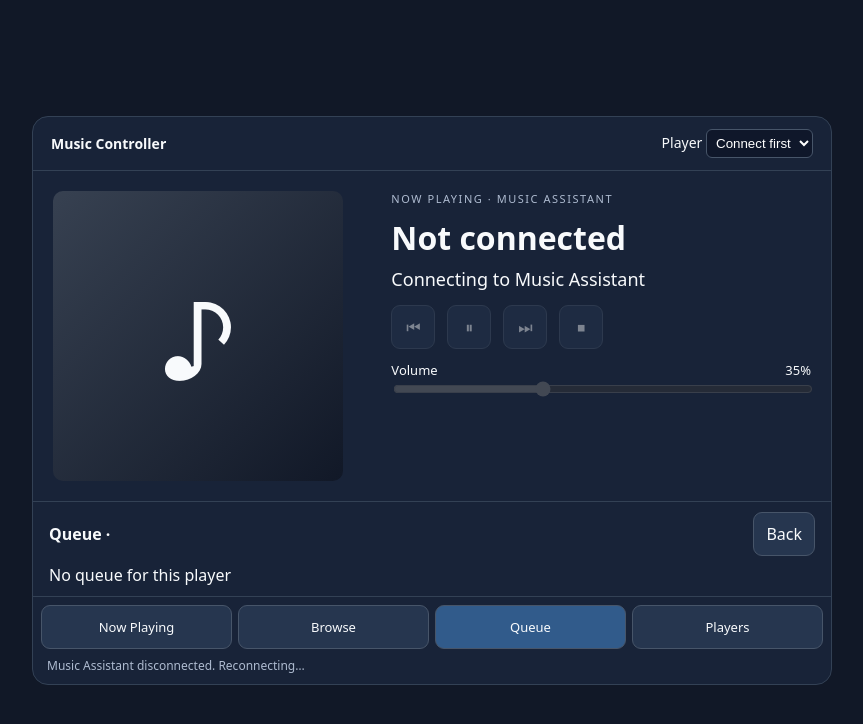
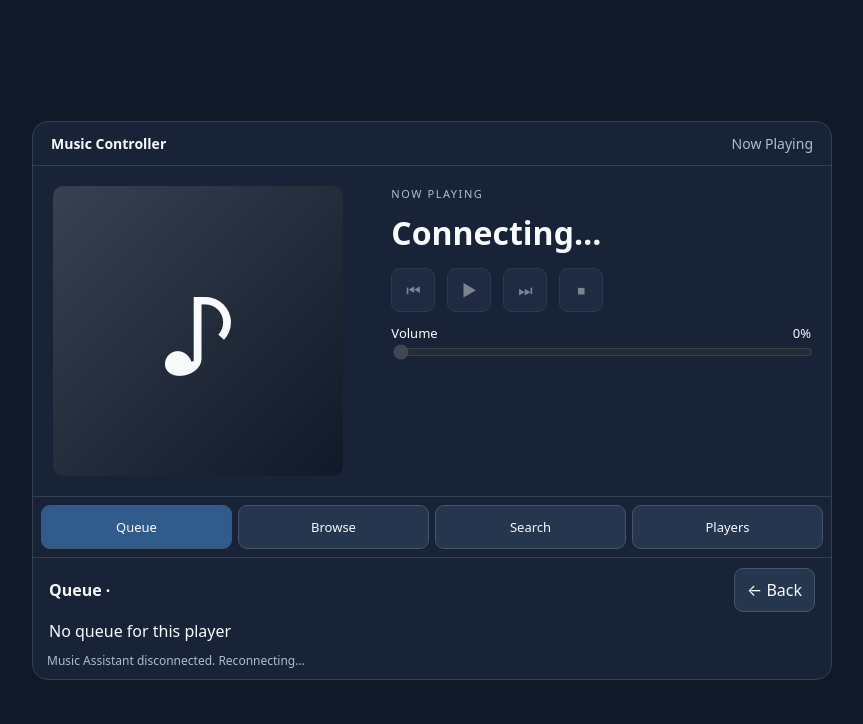
Before and after one commit to lewiskingy/music-controller, a plain HTML site: page prototype/index.html in a window 1280 px wide. Both pictures are taken after a click on the button "Queue". Shown: the whole page, without its empty margins (208-1071 px from the left). Drawn offline with Linux system fonts and the light colour scheme.

Commit message:
Use fixed single-focus 800x480 controller layout

```diff
--- a/prototype/index.html
+++ b/prototype/index.html
@@ -2,42 +2,63 @@
 <html lang="en">
 <head>
 <meta charset="utf-8">
-  <meta name="viewport" content="width=device-width, initial-scale=1">
-  <title>Music Controller · Prototype</title>
+<meta name="viewport" content="width=device-width,initial-scale=1,viewport-fit=cover">
+<title>Music Controller</title>
 <link rel="stylesheet" href="./styles.css">
 <script type="module" src="./app.js"></script>
 </head>
 <body>
-  <main class="device" aria-label="Music controller prototype">
-    <header class="topbar"><strong>Music Controller</strong><label for="player">Player <select id="player"><option value="">Connect first</option></select></label></header>
-    <section class="screen">
-      <div id="art" class="art" aria-label="Placeholder album artwork"><span>♪</span></div>
+<main class="device" aria-label="Music Controller">
+  <header class="topbar">
+    <strong>Music Controller</strong>
+    <span id="screen-label">Now Playing</span>
+    <button id="home" type="button" hidden aria-label="Back to Now Playing">← Now Playing</button>
+  </header>
+  <section id="now-playing" class="view" aria-label="Now Playing">
+    <div class="screen">
+      <div id="art" class="art" aria-label="Album artwork">♪</div>
       <div class="details">
-        <p class="eyebrow">NOW PLAYING · MUSIC ASSISTANT</p>
-        <h1 id="track">Not connected</h1>
-        <p id="artist">Connecting to Music Assistant</p>
-        <p id="album"></p>
+        <p class="eyebrow">NOW PLAYING</p>
+        <h1 id="track">Connecting…</h1>
+        <p id="artist"></p><p id="album"></p>
         <div class="transport">
-          <button id="prev" type="button" disabled aria-label="Previous track">⏮</button>
-          <button id="toggle" type="button" disabled aria-label="Pause">⏸</button>
-          <button id="next" type="button" disabled aria-label="Next track">⏭</button><button id="stop" type="button" disabled aria-label="Stop">⏹</button>
+          <button id="prev" disabled aria-label="Previous">⏮</button>
+          <button id="toggle" disabled aria-label="Play or pause">▶</button>
+          <button id="next" disabled aria-label="Next">⏭</button>
+          <button id="stop" disabled aria-label="Stop">⏹</button>
         </div>
-        <label class="volume" for="volume">Volume <output id="volumeValue">35%</output></label>
-        <input id="volume" type="range" min="0" max="100" value="35" disabled>
+        <label class="volume" for="volume">Volume <output id="volumeValue">0%</output></label>
+        <input id="volume" type="range" min="0" max="100" value="0" disabled>
       </div>
+    </div>
+    <nav class="home-actions" aria-label="Open a screen">
+      <button data-view="Queue">Queue</button>
+      <button data-view="Browse">Browse</button>
+      <button data-view="Search">Search</button>
+      <button data-view="Players">Players</button>
+    </nav>
   </section>
-    <section id="panel" class="panel" hidden>
-      <div class="panel-head"><h2 id="panel-title">Queue</h2><button id="panel-back" type="button">Back</button></div>
-      <div id="browse-tabs" hidden><button data-category="albums">Albums</button><button data-category="artists">Artists</button><button data-category="playlists">Playlists</button></div>
-      <div id="panel-items" class="panel-items"></div>
+  <section id="panel" class="view panel" hidden aria-label="Selected screen">
+    <div class="panel-head">
+      <h2 id="panel-title">Queue</h2>
+      <button id="panel-back" type="button">← Back</button>
+    </div>
+    <div id="browse-tabs" hidden>
+      <button data-category="albums">Albums</button>
+      <button data-category="artists">Artists</button>
+      <button data-category="playlists">Playlists</button>
+    </div>
+    <div id="search-controls" hidden>
+      <label for="search-input">Search music</label>
+      <input id="search-input" placeholder="Search coming soon" disabled>
+    </div>
+    <div id="players-controls" hidden>
+      <label for="player">Select player</label>
+      <select id="player"><option value="">Connecting…</option></select>
+    </div>
+    <div id="panel-items" class="panel-items" tabindex="0" aria-label="Scrollable results"></div>
     <button id="more" type="button" hidden>Load more</button>
   </section>
-    <nav aria-label="Controller sections">
-      <button type="button" data-view="Now Playing" aria-current="page">Now Playing</button>
-      <button type="button" data-view="Browse">Browse</button>
-      <button type="button" data-view="Queue">Queue</button>
-      <button type="button" data-view="Players">Players</button>
-    </nav>
   <p id="status" role="status">Connecting to Music Assistant…</p>
 </main>
 </body>
```
Lines whose indentation alone changed are shown as unchanged.
